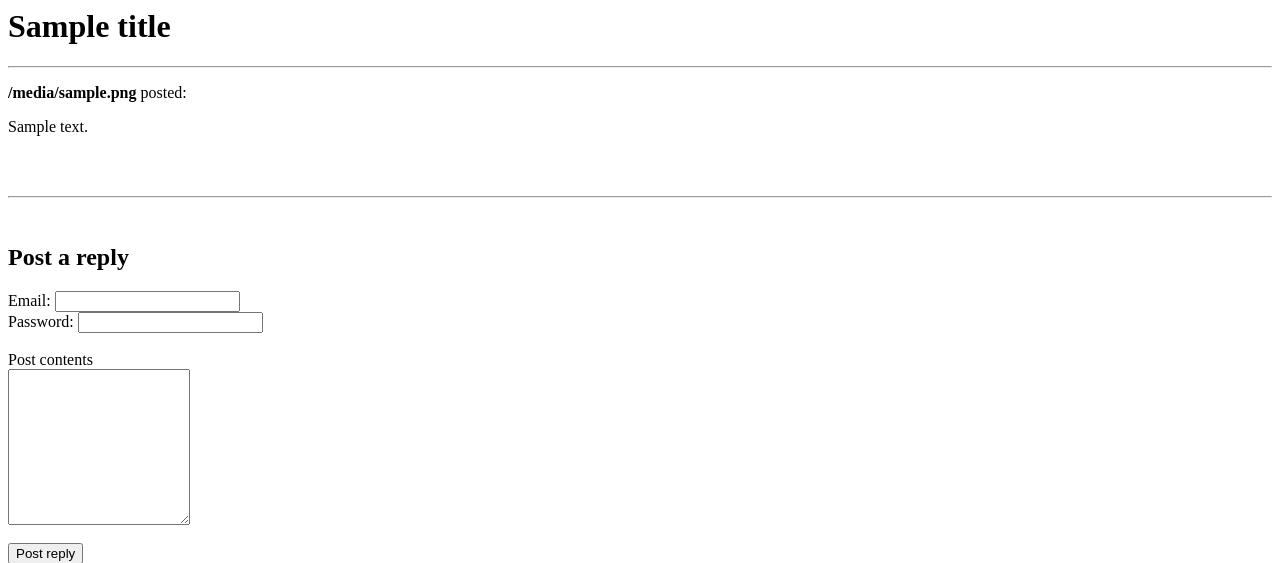
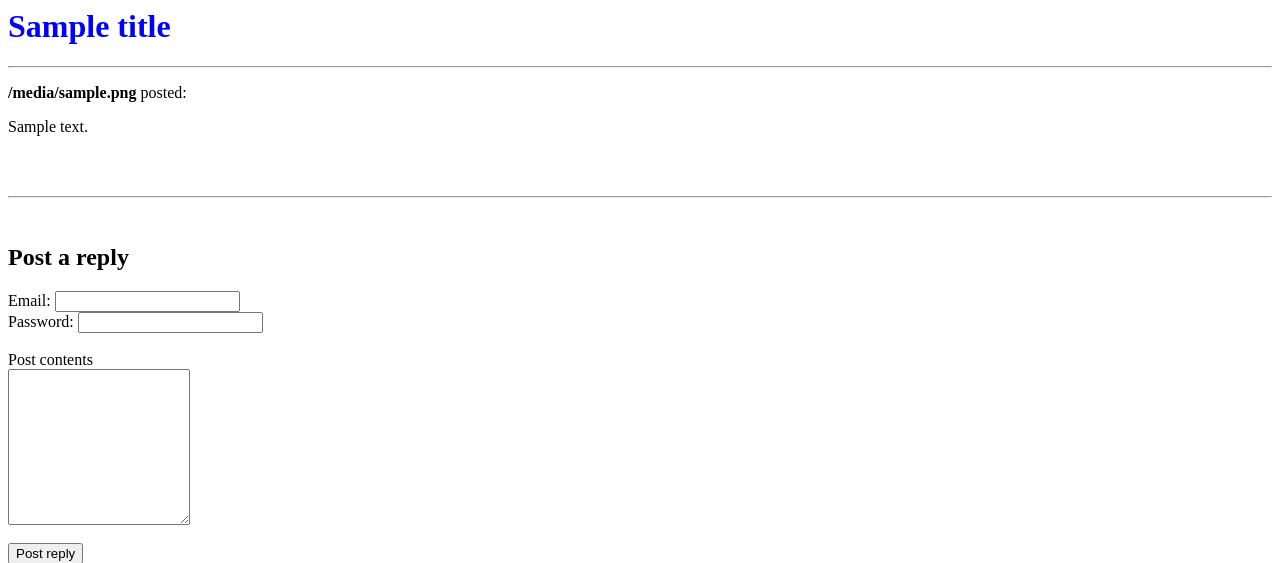
Before and after one commit to tjur-org/tjur-forum, a Python web app: template templates/thread.html in a window 1280 px wide. Shown: the top 563 px of the page. Run offline with Jinja, Linux system fonts and the light colour scheme; the template is opened without the code that fills it: most values are stand-ins (such as "Sample title", 1, 10 or a date in 2020).

Commit message:
Add css file

```diff
--- /dev/null
+++ b/static/styles.css
@@ -0,0 +1,3 @@
+h1 {
+	color: blue;
+}
--- a/templates/index.html
+++ b/templates/index.html
@@ -1,6 +1,7 @@
 <html>
 <head>
 <title>tjur.org</title>
+<link href="{{ url_for('static', path='/styles.css') }}" rel="stylesheet">
 </head>
 <body>
 <h1>tjur.org</h1>
--- a/templates/makethread.html
+++ b/templates/makethread.html
@@ -1,6 +1,7 @@
 <html>
 <head>
 <title>tjur.org - post new thread</title>
+<link href="{{ url_for('static', path='/styles.css') }}" rel="stylesheet">
 </head>
 <body>
 <h1>Post new thread</h1>
--- a/templates/register.html
+++ b/templates/register.html
@@ -1,6 +1,7 @@
 <html>
 <head>
 <title>tjur.org - Register new user</title>
+<link href="{{ url_for('static', path='/styles.css') }}" rel="stylesheet">
 </head>
 <body>
 <h1>Register new user</h1>
--- a/templates/success.html
+++ b/templates/success.html
@@ -1,6 +1,7 @@
 <html>
 <head>
 <title>tjur.org</title>
+<link href="{{ url_for('static', path='/styles.css') }}" rel="stylesheet">
 </head>
 <body>
 <h1>Success</h1>
--- a/templates/thread.html
+++ b/templates/thread.html
@@ -1,6 +1,7 @@
 <html>
 <head>
 <title>tjur.org - {{title}}</title>
+<link href="{{ url_for('static', path='/styles.css') }}" rel="stylesheet">
 </head>
 <body>
 <h1>{{title}}</h1>
--- a/templates/welcome.html
+++ b/templates/welcome.html
@@ -1,6 +1,7 @@
 <html>
 <head>
 <title>tjur.org</title>
+<link href="{{ url_for('static', path='/styles.css') }}" rel="stylesheet">
 </head>
 <body>
 <h1>Welcome</h1>
```
